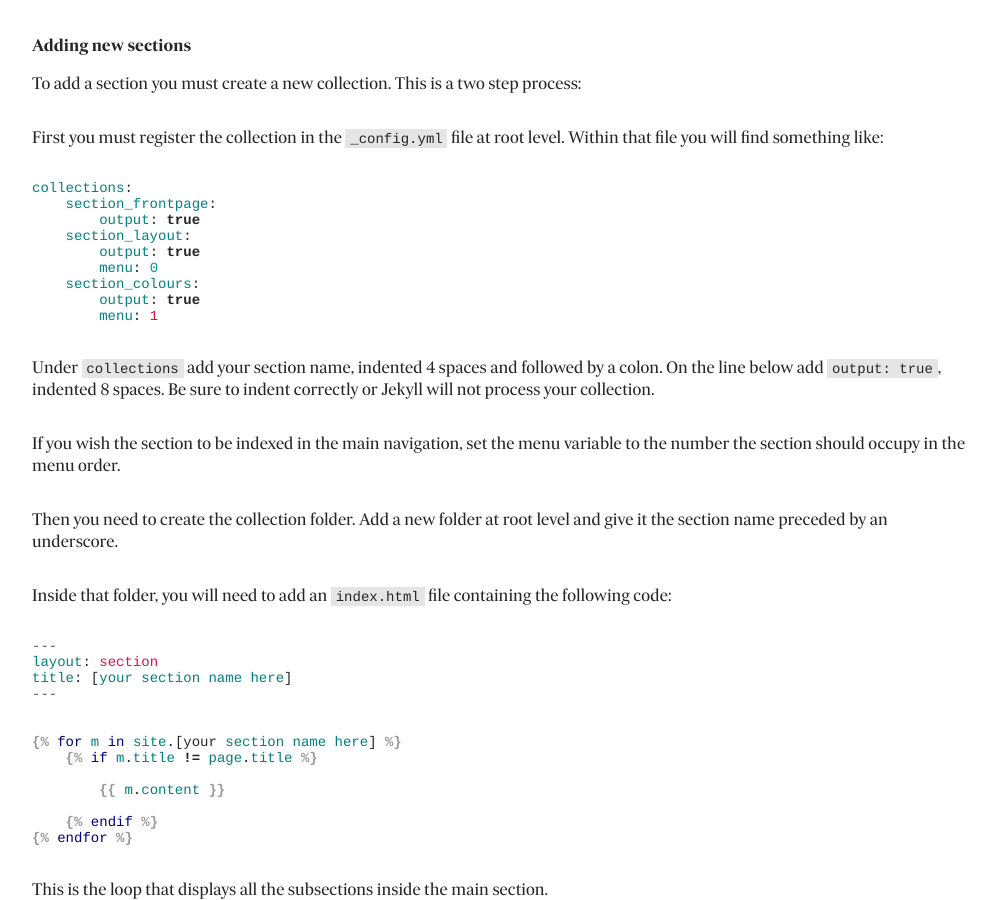
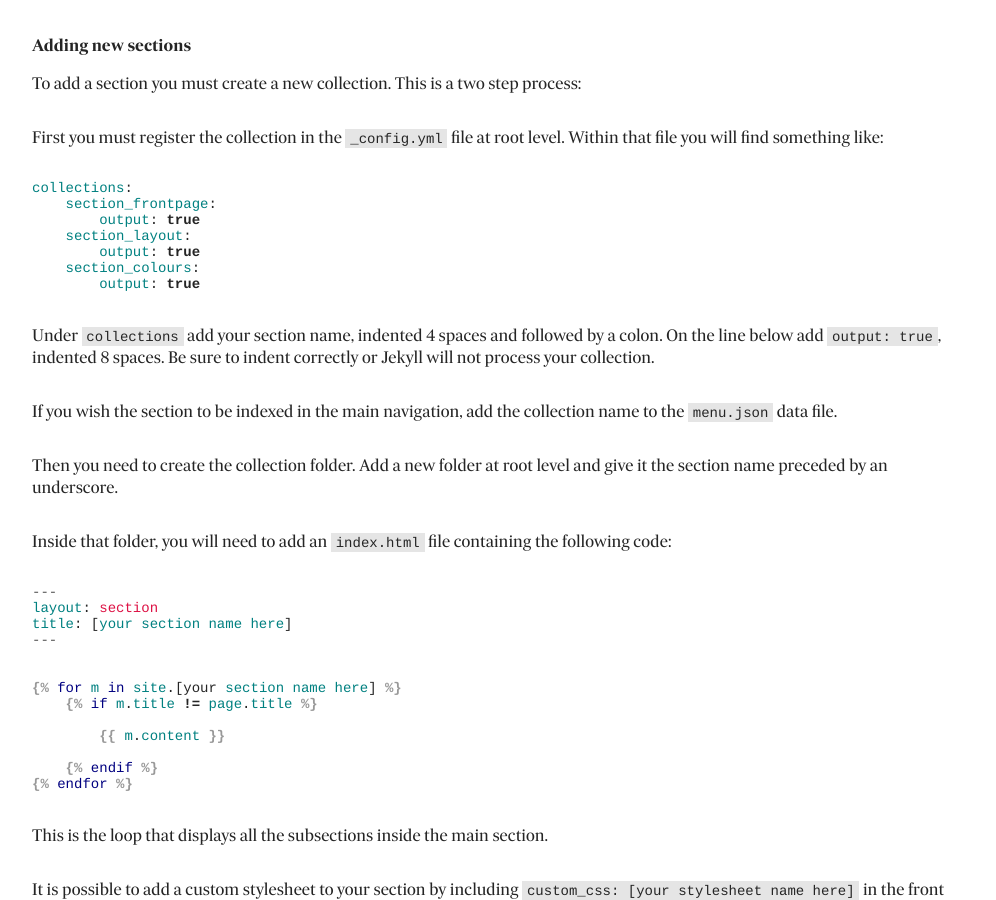
Before and after one commit to ffxstyleguide/styleguide-afr, a Jekyll site: the page built from readme/index.md, in a window 1280 px wide and 900 px high, scrolled down 2401 px. Shown: the whole window, without its empty margins (258-1254 px from the left). Built offline with Jekyll 4.4.1, drawn with Linux system fonts in a browser that asks for light colours.

Commit message:
changed menu logic for easier updating

```diff
--- a/_config.yml
+++ b/_config.yml
@@ -18,25 +18,18 @@ collections:
         output: true
     section_layout:
         output: true
-        menu: 0
     section_colours:
         output: true
-        menu: 1
     section_typography:
         output: true
-        menu: 2
     section_iconography:
         output: true
-        menu: 3
     section_form_elements:
         output: true
-        menu: 4
     section_components:
         output: true
-        menu: 5
     section_deprecated:
         output: true
-        menu: 6
 
 # Build settings
 markdown: kramdown
--- a/_includes/navigation.html
+++ b/_includes/navigation.html
@@ -1,15 +1,13 @@
 
 {% if site.collections %}
-{% assign sorted = site.collections | sort:"menu" %}
 <nav class="styleguide-nav">
     <ul class="styleguide-nav__menu">
-        {% for collection in sorted %}
-            {% if collection.menu %}
-            {% assign label = collection.label | remove: "section_" | replace: "_"," "  %}
+        {% for collection in site.data.menu.order %}
+            {% assign label = collection | remove: "section_" | replace: "_"," "  %}
             <li class="styleguide-nav__item{% if label == page.title%} styleguide-nav-selected{% endif %}">
-                <a class="styleguide-nav__link" href="{{ site.github.url }}/{{ collection.label }}">{{ label | capitalize }}</a>
+                <a class="styleguide-nav__link" href="{{ site.github.url }}/{{ collection }}">{{ label | capitalize }}</a>
                 <ul class="styleguide-subnav__menu">
-                   {% for doc in collection.docs %}
+                   {% for doc in site[collection] %}
                        {% if doc.menu-item %}
                         <li class="styleguide-subnav__item">
                             <a class="styleguide-subnav__link" href="{{ site.github.url }}/{{ doc.collection }}/#{{ doc.title | slugify }}">{{ doc.title }}</a>
@@ -18,7 +16,6 @@
                    {% endfor %}
                  </ul>
             </li>
-            {% endif %}
         {% endfor %}
      </ul>
  </nav>
--- a/readme/index.md
+++ b/readme/index.md
@@ -114,15 +114,13 @@ collections:
         output: true
     section_layout:
         output: true
-        menu: 0
     section_colours:
         output: true
-        menu: 1
 {% endhighlight %}
 
 Under `collections` add your section name, indented 4 spaces and followed by a colon. On the line below add `output: true`, indented 8 spaces. Be sure to indent correctly or Jekyll will not process your collection.
 
-If you wish the section to be indexed in the main navigation, set the menu variable to the number the section should occupy in the menu order.
+If you wish the section to be indexed in the main navigation, add the collection name to the `menu.json` data file.
 
 Then you need to create the collection folder. Add a new folder at root level and give it the section name preceded by an underscore.
 
```
Also changed, not shown: _data/menu.json (added, +12 -0 lines), _section_brand/index.html (added, +16 -0 lines).
